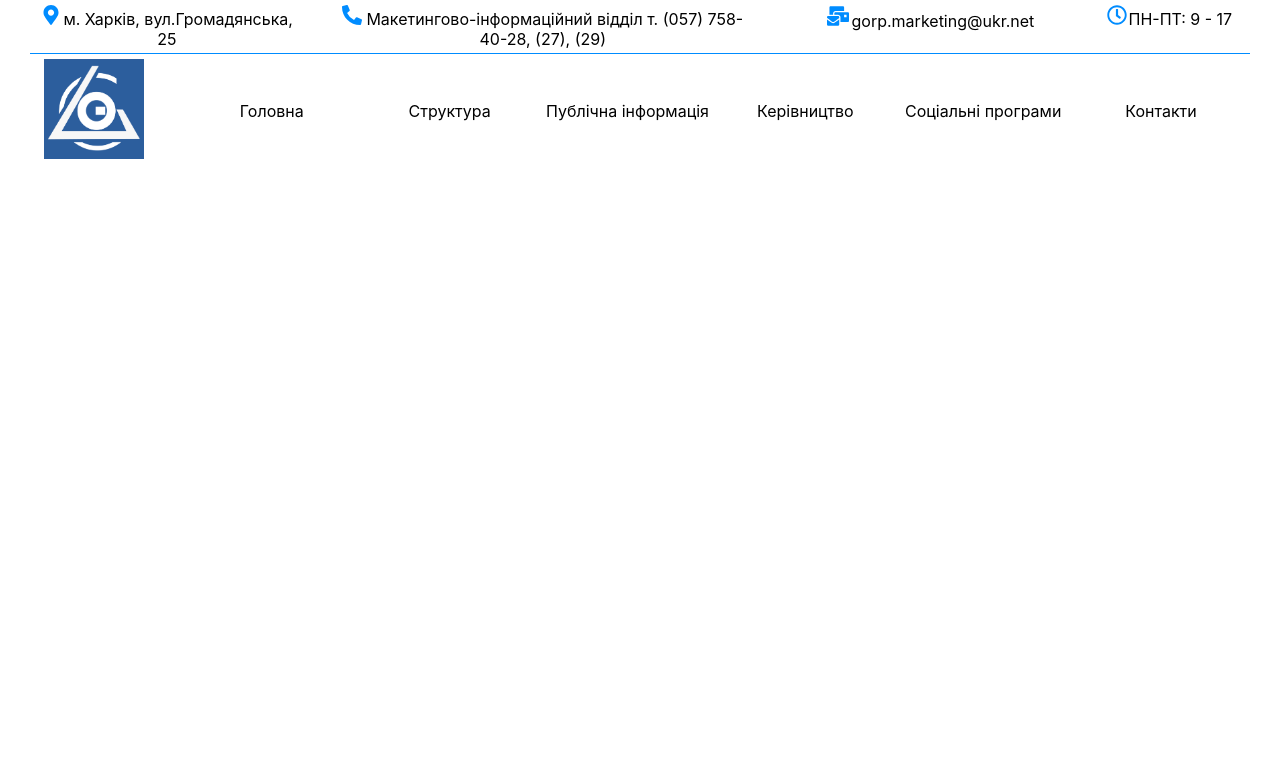
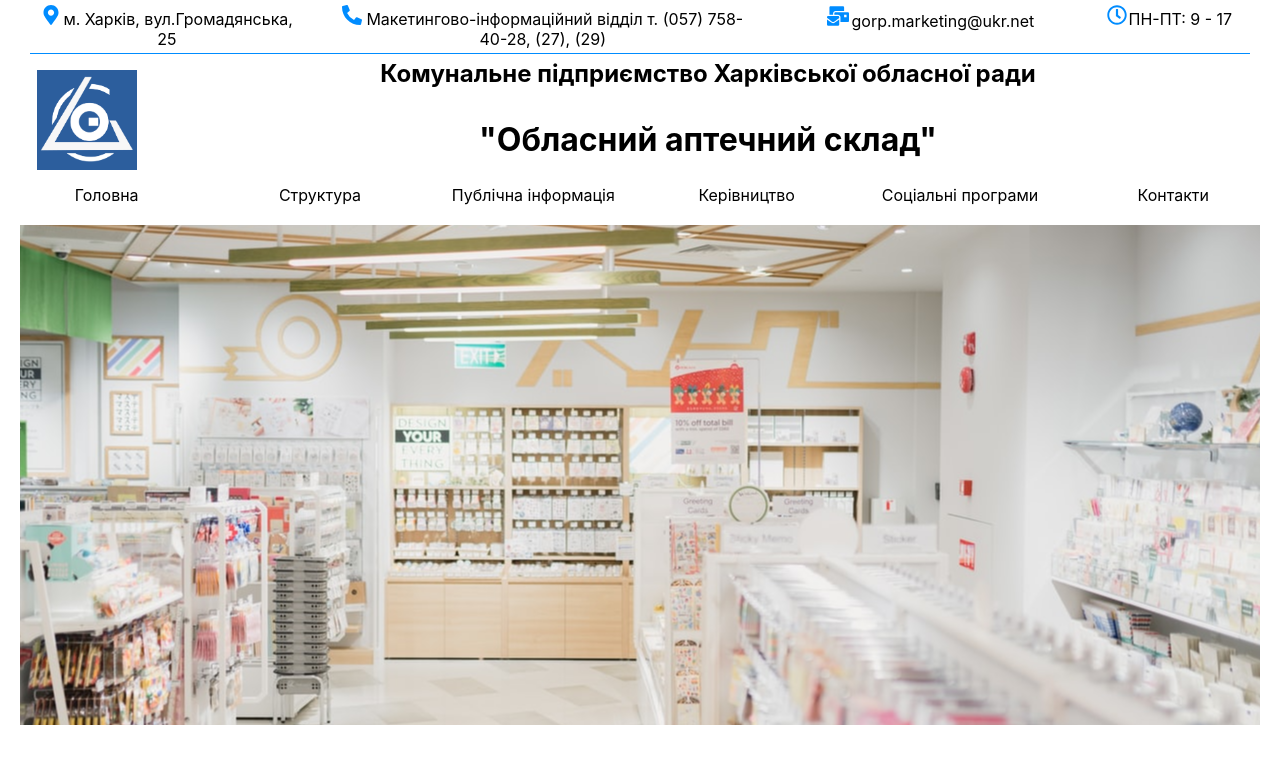
Before and after one commit to DimerDev/OAS, a React (Create React App) app: page / in a window 1280 px wide. Shown: the top 764 px of the page. Built offline with nearby package versions, Linux system fonts and the light colour scheme.

Commit message:
Finished NavBar.  And add background

```diff
--- a/src/App.js
+++ b/src/App.js
@@ -2,11 +2,13 @@ import React from 'react';
 //import logo from './img/logoOAS.jpg';
 import './App.css';
 import Header from './components/Header/header';
+import Home from './components/Home/Home.jsx';
 
 const App = () => {
    return (
       <div className="App">
          <Header />
+         <Home />
       </div>
    );
 }
--- a/src/components/Header/NavBar/NavBar.jsx
+++ b/src/components/Header/NavBar/NavBar.jsx
@@ -4,19 +4,28 @@ import s from './NavBar.module.css';
 
 
 const Navbar = () => {
+
+
    return (
       <div className={s.container}>
          <div className={s.img}>
-            <img src={logo} alt='logo' />
+            <img src={logo} alt='logo' className={s.logo} />
+            <h2>Комунальне підприємство Харківської обласної ради</h2>
+            <h1>"Обласний аптечний склад"</h1>
          </div>
-         <div className={s.navItem}>Головна</div>
-         <div className={s.navItem}>Структура</div>
-         <div className={s.navItem}>Публічна інформація</div>
-         <div className={s.navItem}>Керівництво</div>
-         <div className={s.navItem}>Соціальні програми</div>
-         <div className={s.navItem}>Контакти</div>
+
+         <div className={s.navItem}>
+            <div >Головна</div>
+            <div >Структура</div>
+            <div >Публічна інформація</div>
+            <div >Керівництво</div>
+            <div >Соціальні програми</div>
+            <div >Контакти</div>
+         </div>
       </div>
    )
+
+
 }
 
 export default Navbar;
--- a/src/components/Header/NavBar/NavBar.module.css
+++ b/src/components/Header/NavBar/NavBar.module.css
@@ -1,18 +1,33 @@
-.container {
+.container img {
+   width: 100px;
+}
+
+.img {
+
    display: grid;
-   grid-template-columns: 1fr 1fr 1fr 1fr 1fr 1fr 1fr;
+   grid-template-columns: 10% 90% ;
    grid-gap: 10px;
-   margin: 5px 35px 0 10px;
+   margin: 5px 10px 5px 10px;
+   text-align: center;
+   justify-content: center;
+   align-items: center;
+   min-width: 150px;
+}
+
+.logo {
+   grid-row: 1/3;
+   justify-content: start;
+   margin-left: 25%;;
+}
+
+.img h2 {
+   margin: 0;
+}
+
+.navItem {
+   display: grid;
+   grid-template-columns: 1fr 1fr 1fr 1fr 1fr 1fr;
    text-align: center;
    justify-content: center;
    align-items: center;
 }
-
-
-.container img {
-   width: 100px;
-}
-
-.navItem {
-
-}
--- a/src/components/Header/header.jsx
+++ b/src/components/Header/header.jsx
@@ -1,12 +1,12 @@
 import React from 'react';
-import c from './header.module.css';
+import styl from './header.module.css';
 import Navbar from './NavBar/NavBar';
 import TopBar from './TopBar/TopBar';
 
 
 const Header = () => {
    return (
-      <div className='header'>
+      <div className={styl.Header}>
          <TopBar />
          <Navbar />
       </div>
--- /dev/null
+++ b/src/components/Home/Home.jsx
@@ -0,0 +1,12 @@
+import React from 'react';
+import styl from './home.module.css'
+
+const Home = () => {
+   return (
+      <div className={styl.home}>
+
+      </div>
+   );
+}
+
+export default Home;
--- /dev/null
+++ b/src/components/Home/home.module.css
@@ -0,0 +1,8 @@
+.home {
+
+   height: 500px;
+   background: url('apteka.jpg');
+   background-position: center;
+   margin: 20px 20px 0 20px;
+
+}
```
Also changed, not shown: src/components/Home/apteka.jpg (added), src/img/DL.png (added).
